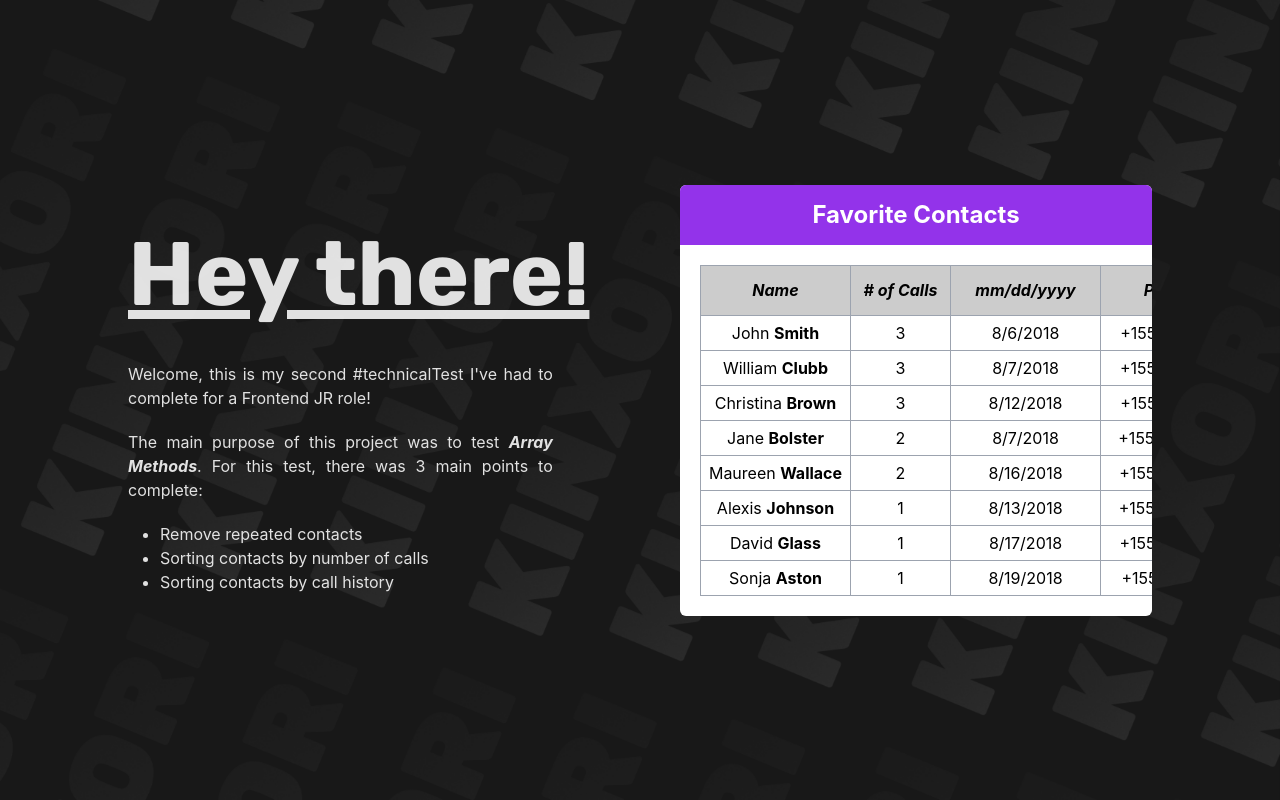
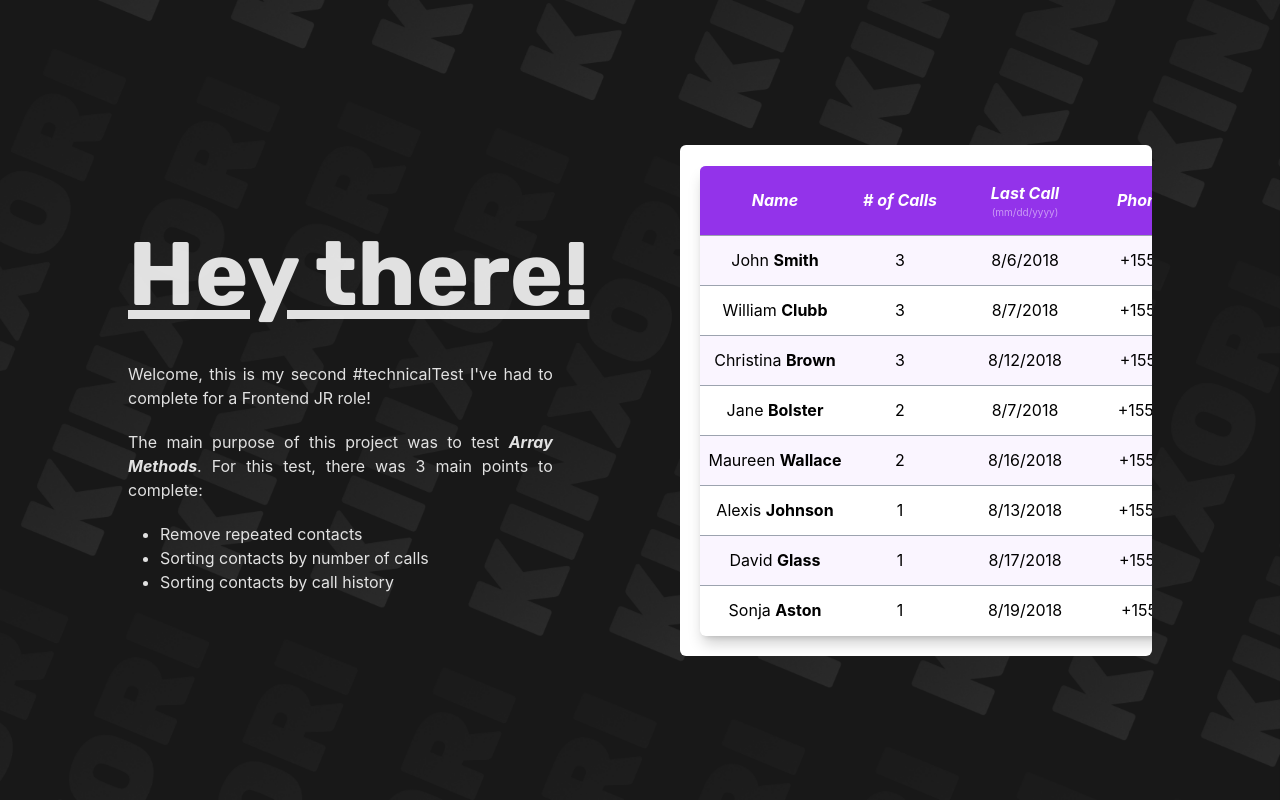
Before and after one commit to kinxori/technical-test-2, a React (Vite) app: page / in a window 1280 px wide. Built offline with nearby package versions, Linux system fonts and the light colour scheme.

Commit message:
updated tablet structure - removed <favorite contacts> title

```diff
--- a/src/components/UserFilter.jsx
+++ b/src/components/UserFilter.jsx
@@ -32,44 +32,45 @@
 
   return (
     <article className="rounded-md w-full flex flex-col justify-start border-white overflow-hidden bg-white  ">
-      <div className="bg-purple-600  py-3 flex justify-center items-center  ">
-        <h1 className="text-[24px] text-white font-bold ">Favorite Contacts</h1>
-      </div>
-      <div className="border-box p-5 overflow-auto">
-        <table className="w-full border-gray-400 border-[1px] text-black border-collapse ">
-          <thead>
-            <tr className="text-center bg-black/20 h-[50px]">
-              <th className=" border-gray-400 border-[1px] min-w-[150px]   ">
+      <div className="border-box p-5 overflow-auto ">
+        <table className="w-full rounded-md overflow-hidden shadow-lg shadow-black/20 border-gray-400 border-y-[1px] text-black border-collapse ">
+          <thead className="text-center bg-purple-600 h-[70px] text-white ">
+            <tr className=" border-gray-400 border-y-[1px]  ">
+              <th className="min-w-[150px]   ">
                 <i>Name</i>
               </th>
-              <th className=" border-gray-400 border-[1px] min-w-[100px]">
+              <th className="min-w-[100px]">
                 <i># of Calls</i>
               </th>
-              <th className=" border-gray-400 border-[1px] min-w-[150px]">
-                <i>mm/dd/yyyy</i>
+              <th className="min-w-[150px]">
+                <i>Last Call </i>
+                <h5 className="text-white/50 text-[10px] font-normal ">(mm/dd/yyyy)</h5>
               </th>
-              <th className=" border-gray-400 border-[1px] min-w-[150px]  ">
-                <i>Phone #</i>
+              <th className="min-w-[150px]  ">
+                <i>Phone Number</i>
               </th>
             </tr>
           </thead>
           {filteredData.map((item) => (
-            <tbody key={item.phoneNumber + item.called}>
-              <tr className="text-center  h-[35px] even:bg-blue-100">
-                <td className="border-gray-400 border-[1px] ">
+            <tbody
+              key={item.phoneNumber + item.called}
+              className="even:bg-purple-50 h-[50px] text-center "
+            >
+              <tr className="border-gray-400 border-y-[1px]">
+                <td>
                   <h3>
                     {item.firstName} <span className="font-bold">{item.lastName}</span>
                   </h3>
                 </td>
-                <td className="border-gray-400 border-[1px] ">{item.numberOfCalls}</td>
-                <td className="border-gray-400 border-[1px] ">
+                <td>{item.numberOfCalls}</td>
+                <td>
                   {new Date(item.called * 1000).toLocaleDateString("en-US", {
                     year: "numeric",
                     month: "numeric",
                     day: "numeric",
                   })}
                 </td>
-                <td className="border-gray-400 border-[1px]">{item.phoneNumber}</td>
+                <td>{item.phoneNumber}</td>
               </tr>
             </tbody>
           ))}
```
